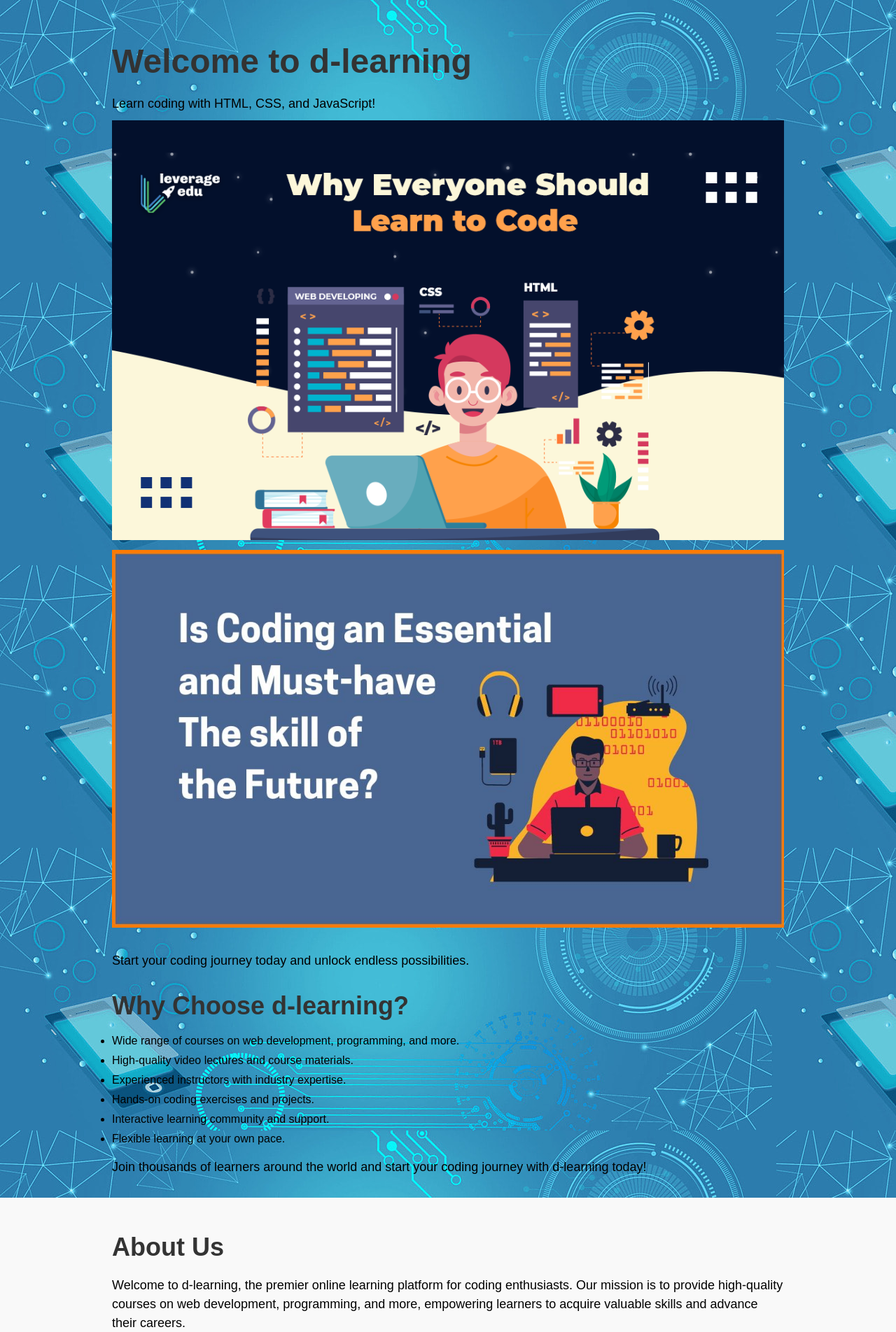
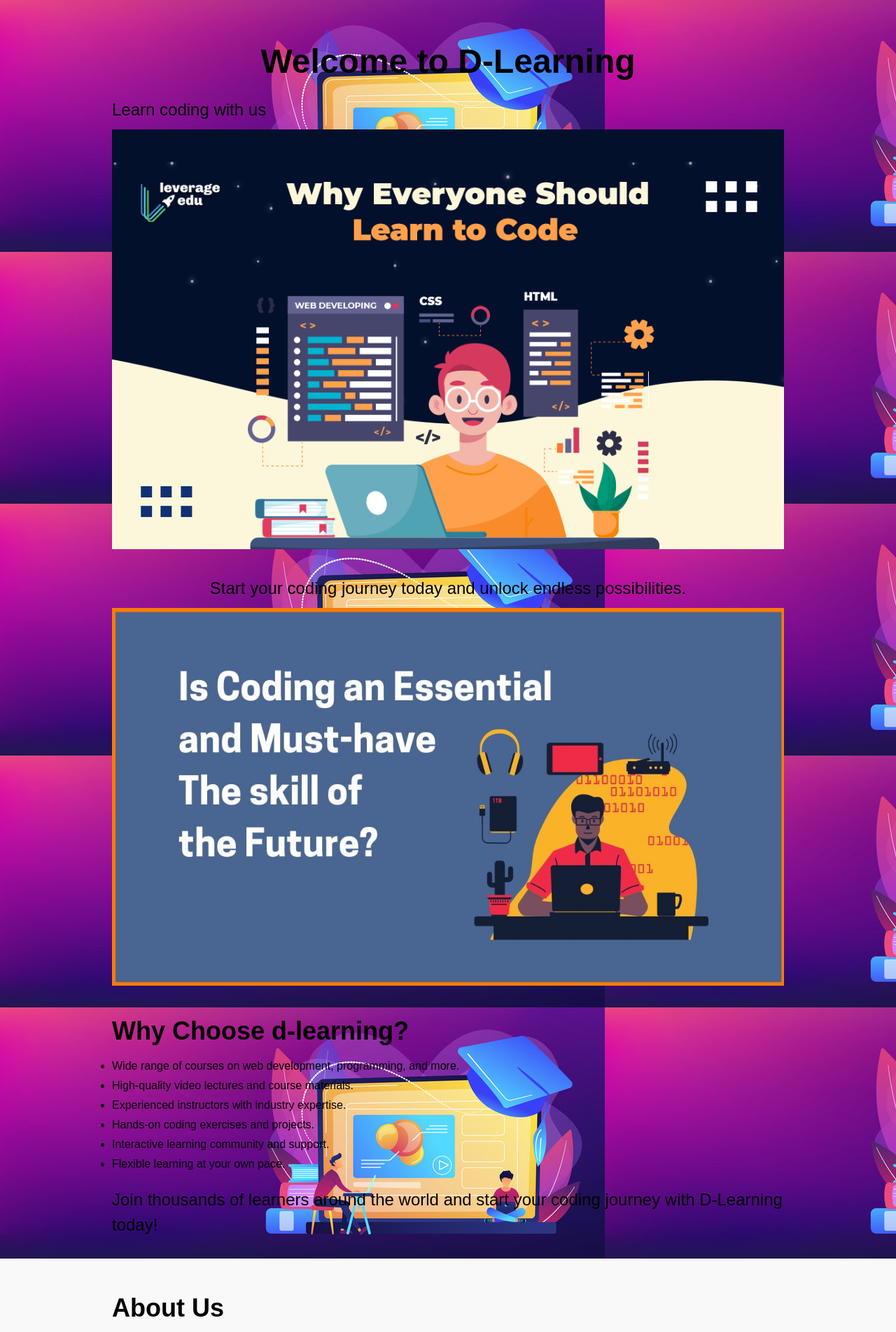
Before and after one commit to ETH-33/cw1-devil123-hub, a PHP site: page / in a window 1280 px wide. Shown: the part 61-1965 px from the top of the page at 70% size. Run offline with PHP 8.4, Linux system fonts and the light colour scheme.

Commit message:
html almost

```diff
--- a/index.html
+++ b/index.html
@@ -4,7 +4,7 @@
 <head>
     <meta charset="UTF-8">
     <meta name="viewport" content="width=device-width, initial-scale=1.0">
-    <title>d-learning - Online Learning Platform</title>
+    <title>D-Learning - Online Learning Platform</title>
     <link rel="stylesheet" href="style.css">
     <script src="script.js"></script>
 </head>
@@ -40,13 +40,22 @@
     <main>
         <section id="home">
             <div class="container">
-                <h1>Welcome to d-learning</h1>
-                <p>Learn coding with HTML, CSS, and JavaScript!</p>
+                <h1>Welcome to D-Learning</h1>
+                <p>Learn coding with us
+
+
+                </p>
                 <div class="images-container">
                     <img src="assest/images/2.png" alt="Coding Image 1">
+                    <p>Start your coding journey today and unlock endless possibilities.
+
+
+                    </p>
+
+
                     <img src="assest/images/1.jpg" alt="Coding Image 2">
                 </div>
-                <p>Start your coding journey today and unlock endless possibilities.</p>
+
                 <h2>Why Choose d-learning?</h2>
                 <ul class="features-list">
                     <li>Wide range of courses on web development, programming, and more.</li>
@@ -56,7 +65,7 @@
                     <li>Interactive learning community and support.</li>
                     <li>Flexible learning at your own pace.</li>
                 </ul>
-                <p>Join thousands of learners around the world and start your coding journey with d-learning today!</p>
+                <p>Join thousands of learners around the world and start your coding journey with D-Learning today!</p>
             </div>
         </section>
     </main>
--- a/style.css
+++ b/style.css
@@ -43,7 +43,7 @@ header {
 
 main {
     padding: 20px;
-    background-image: url("assest/images/23.jpg");
+    background-image: url("assest/images/112.jpg");
 }
 
 .container {
@@ -53,18 +53,19 @@ main {
 
 h1 {
     font-size: 48px;
-    color: #333;
+    color: #000000;
     margin-bottom: 20px;
+    text-align: center;
 }
 
 h2 {
     font-size: 36px;
-    color: #333;
+    color: #000000;
     margin-bottom: 20px;
 }
 
 p {
-    font-size: 18px;
+    font-size: 24px;
     color: #000000;
     line-height: 1.5;
     margin-bottom: 10px;
```
Also changed, not shown: styles.css (+8 -1 lines), web.html (+5 -11 lines).
